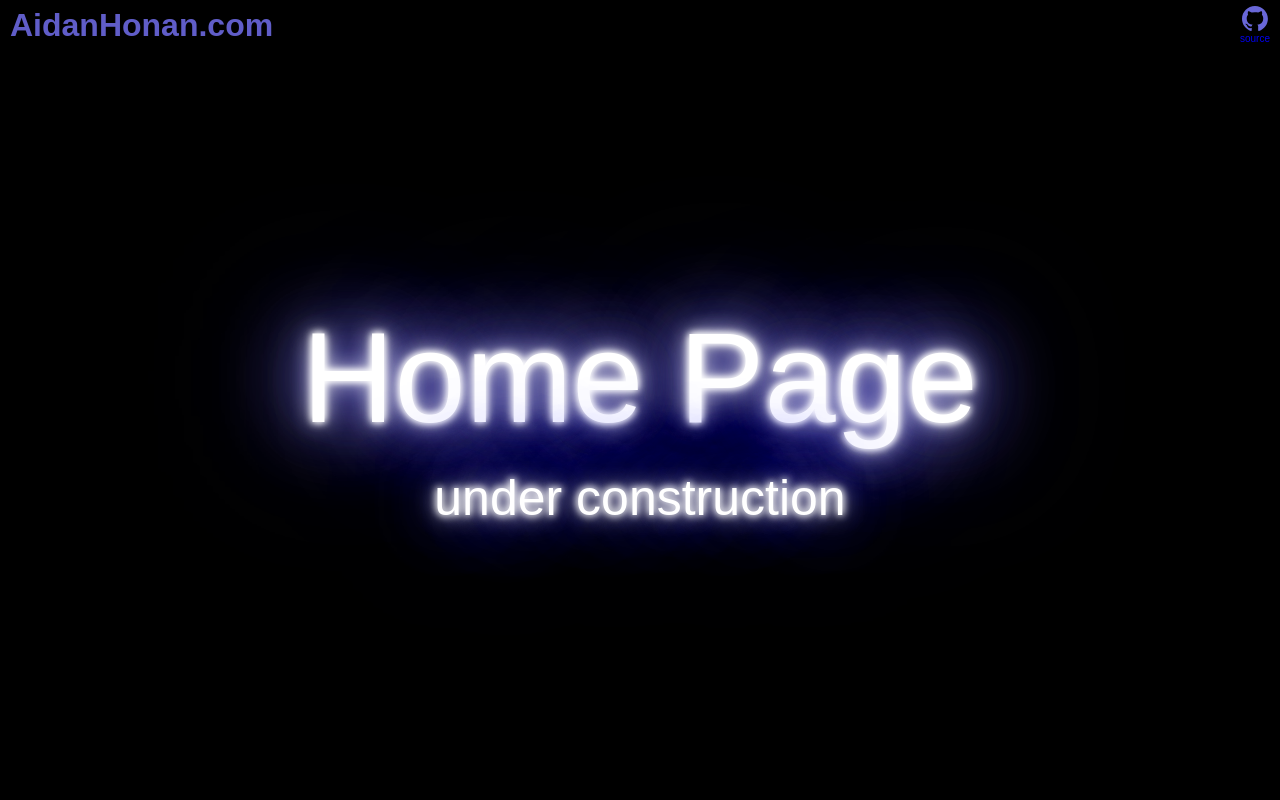
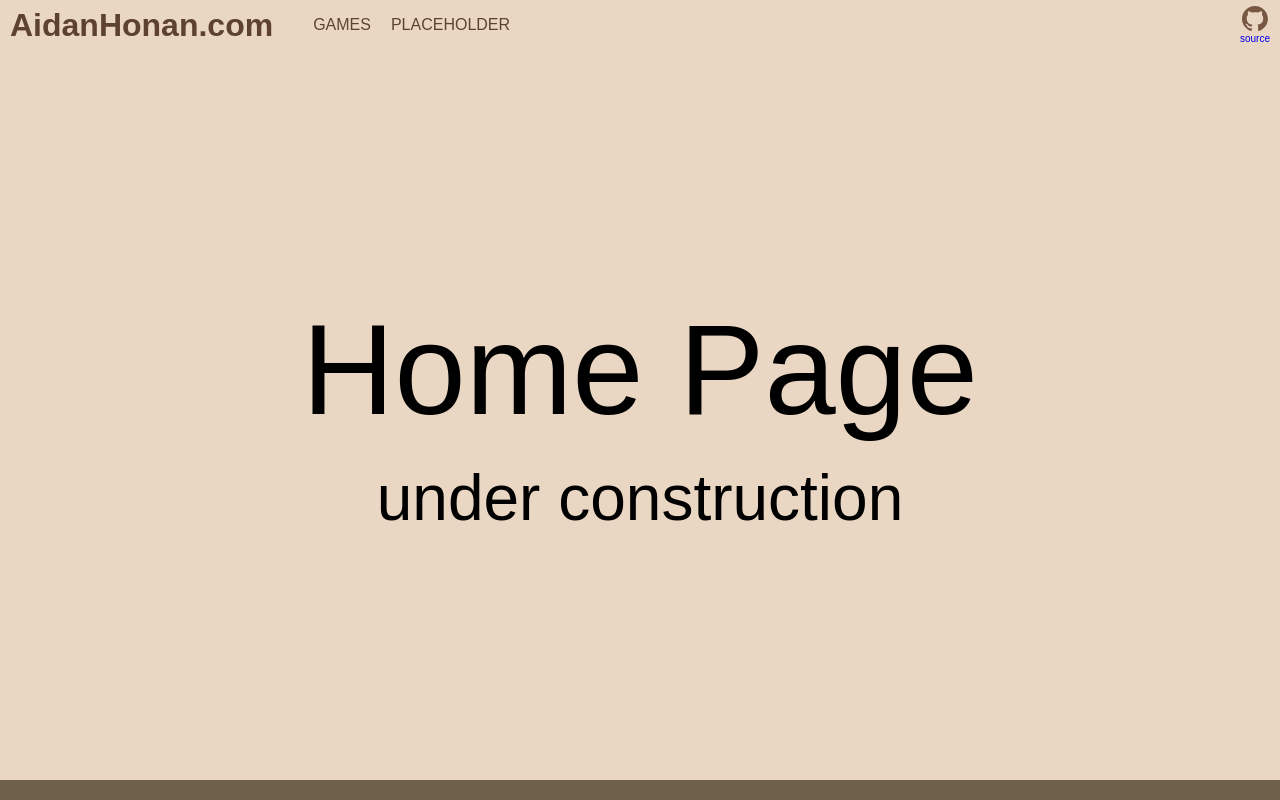
Before and after one commit to pinqy/aidanhonan.com, an Angular app: page / in a window 1280 px wide. Built offline with nearby package versions, Linux system fonts and the light colour scheme; a web font is replaced by a local one.

Commit message:
Brown redesign

```diff
--- a/src/app/app.component.scss
+++ b/src/app/app.component.scss
@@ -6,19 +6,19 @@ main {
   height: 100%;
   display: flex;
   flex-direction: column;
+  background-color: styles.$background-color;
 }
 
 .header {
   height: 50px;
   padding: 0;
-  background-color: black;
+  color: styles.$header-color;
 }
 
 .content {
   justify-content: space-around;
   max-width: 100%;
   flex: 1 1 auto;
-  background-color: black;
   align-content: center;
   text-align: center;
 }
@@ -26,7 +26,7 @@ main {
 .footer {
   width: 100%;
   height: 20px;
-  background-color: black;
+  background-color: styles.$footer-background;
 }
 
 @media screen and (max-width: 650px) {
--- a/src/app/header/header.component.html
+++ b/src/app/header/header.component.html
@@ -1,8 +1,12 @@
 <header>
   <h1>{{ headerText }}</h1>
+  <div class="header-nav-links">
+    <a href="">GAMES</a>
+    <a href="">PLACEHOLDER</a>
+  </div>
   <div class="header-spacer"></div>
   <div class="header-source-link"><a href="{{ repoLink }}">
-    <img src="github-mark.svg" class="filter-primary-color"/>
+    <img src="github-mark.svg" class="filter-header-color"/>
     <p>source</p>
   </a></div>
 </header>
--- a/src/app/header/header.component.scss
+++ b/src/app/header/header.component.scss
@@ -8,12 +8,37 @@ header {
 
   width: 100%;
   height: 100%;
-  //border-bottom: 2px solid styles.$secondary-color;
-  color: styles.$primary-color;
 
   h1 {
     margin: auto;
     margin-left: 10px;
+    margin-right: 30px;
+  }
+
+  .header-nav-links {
+    margin: auto;
+    text-decoration: none;
+    color: inherit;
+
+    a {
+      justify-content: baseline;
+      padding-left: 10px;
+      padding-right: 10px;
+      text-decoration: none;
+    }
+
+    :hover {
+      @include styles.default-link-hover();
+      padding-left: 9px;
+      padding-right: 9px;
+      border-left: 1px solid styles.$header-color;
+      border-right: 1px solid styles.$header-color;
+    }
+
+    :visited {
+      text-decoration: none;
+      color: inherit;
+    }
   }
 
   .header-spacer {
@@ -27,14 +52,20 @@ header {
 
     font-size: 10px;
     text-align: center;
-    color: styles.$secondary-color;
 
     a {
+      height: 100%;
+      min-height: 100%;
+      width: 100%;
       text-decoration: none;
+
+      :hover {
+        opacity: 1.0;
+      }
     }
 
     :hover {
-      text-decoration: underline;
+      @include styles.default-link-hover()
     }
 
     :visited {
--- a/src/app/pages/home-page/home-page.component.scss
+++ b/src/app/pages/home-page/home-page.component.scss
@@ -3,11 +3,9 @@
 h1 {
     font-size: 128px;
     font-weight: 200;
-    @include styles.neon_text(styles.$primary-color);//#F535AA);
 }
 
 h2 {
-    font-size: 50px;
+    font-size: 64px;
     font-weight: 200;
-    @include styles.neon_text(styles.$primary-color);
 }
--- a/src/app/pages/page-not-found/page-not-found.component.html
+++ b/src/app/pages/page-not-found/page-not-found.component.html
@@ -1 +1,5 @@
-<p>404</p>
+<div class="content-body">
+  <h1>404</h1>
+
+  <h2>Page Not Found</h2>
+</div>
--- a/src/app/pages/page-not-found/page-not-found.component.scss
+++ b/src/app/pages/page-not-found/page-not-found.component.scss
@@ -1,7 +1,16 @@
 @use '../../../styles';
 
-p {
+.content-body {
+    display: flex;
+    justify-content: center;
+    flex-direction: column;
+}
+
+h1 {
     font-size: 128px;
     font-weight: 400;
-    @include styles.neon_text(styles.$primary-color);
 }
+
+h2 {
+    font-size: 64px;
+}
--- a/src/styles.scss
+++ b/src/styles.scss
@@ -9,27 +9,87 @@ html, body {
   font-family: 'Atomic Age', sans-serif;
 }
 
+// | ------------------------------------------------- |
+// |           Redesign -- Sepia/Brown Vibes           |
+// | ------------------------------------------------- |
+$background-color: #EAD7C3;
+$text-color: black; // placeholder (main content text)
+$header-color: #5d4232;
+$header-background: #cfc3b5; // currently unused
+$footer-background: #6e604b;
+
+@mixin default-link-hover() {
+  opacity: 50%;
+}
+
+// Hardcoded for header-color #5d4232, generated here: https://codepen.io/sosuke/pen/Pjoqqp
+.filter-header-color {
+  filter: invert(22%) sepia(65%) saturate(326%) hue-rotate(339deg) brightness(95%) contrast(85%);
+}
+// -----------------------------------------------------
+
+
+
+// | -------------------------------------------------------- |
+// |  Dark mode w/ purple text stuff and neon -- maybe later  |
+// | -------------------------------------------------------- |
 $primary-color: #605DC8;
 $secondary-color: #8B89E6;
 $accent-color: #e8e7fa;
 $shadow-color: #E8E8E8;
-
-$color-3: #EAC8CA;
 
 // This is hardcoded to primary-color: #605DC8, generated here: https://codepen.io/sosuke/pen/Pjoqqp
 .filter-primary-color {
   filter: invert(37%) sepia(76%) saturate(536%) hue-rotate(202deg) brightness(90%) contrast(90%);
 }
 
-@mixin neon_text($input_color) {
+@mixin neon_text($color) {
   color: #fff;
   text-shadow:
     0 0 7px #fff,
     0 0 10px #fff,
     0 0 21px #fff,
-    0 0 42px $input_color,
-    0 0 82px $input_color,
-    0 0 92px $input_color,
-    0 0 102px $input_color,
-    0 0 151px $input_color;
+    0 0 42px $color,
+    0 0 82px $color,
+    0 0 92px $color,
+    0 0 102px $color,
+    0 0 151px $color;
 }
+
+@mixin flicker_neon_text($color) {
+  @include neon_text($color);
+  animation: flicker 1s infinite alternate;
+
+  /* Flickering animation */
+  @keyframes flicker {
+    0%, 18%, 22%, 25%, 53%, 57%, 100% {
+      text-shadow:
+        0 0 7px #fff,
+        0 0 10px #fff,
+        0 0 21px #fff,
+        0 0 42px $color,
+        0 0 82px $color,
+        0 0 92px $color,
+        0 0 102px $color,
+        0 0 151px $color;
+    }
+
+    20%, 24%, 55% {
+        text-shadow: none;
+    }
+  }
+}
+
+@mixin neon_border($color) {
+  border: 3px solid #fff;
+  border-radius: 32px;
+  padding: 6px;
+
+  box-shadow:
+    0 0 3px #fff,
+    0 0 3px #fff,
+    0 0 32px $color,
+    0 0 13px $color,
+    0 0 45px $color,
+    inset 0 0 19px $color;
+}
```
Also changed, not shown: 5 other files (tests, documents, lock files or other folders).
